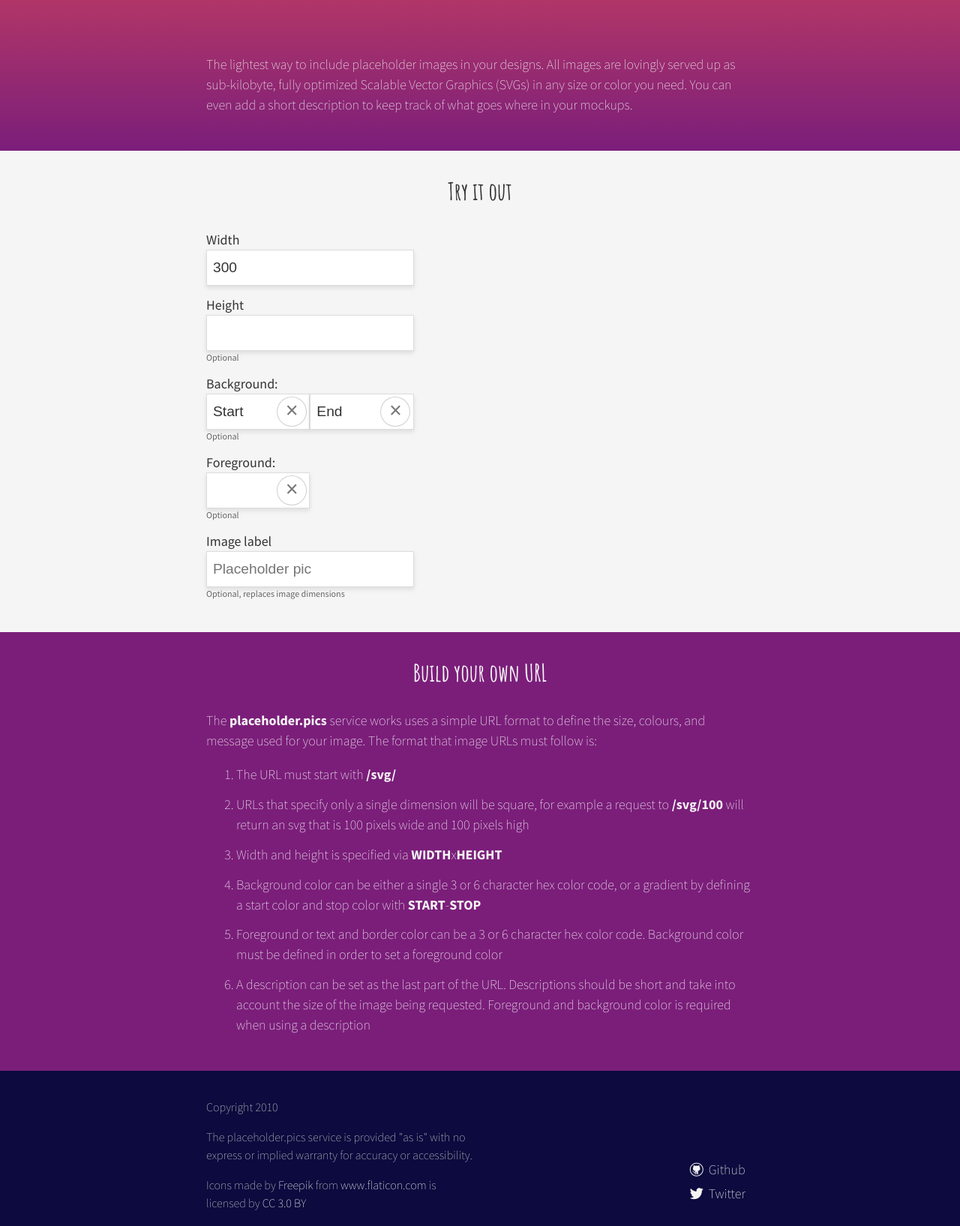
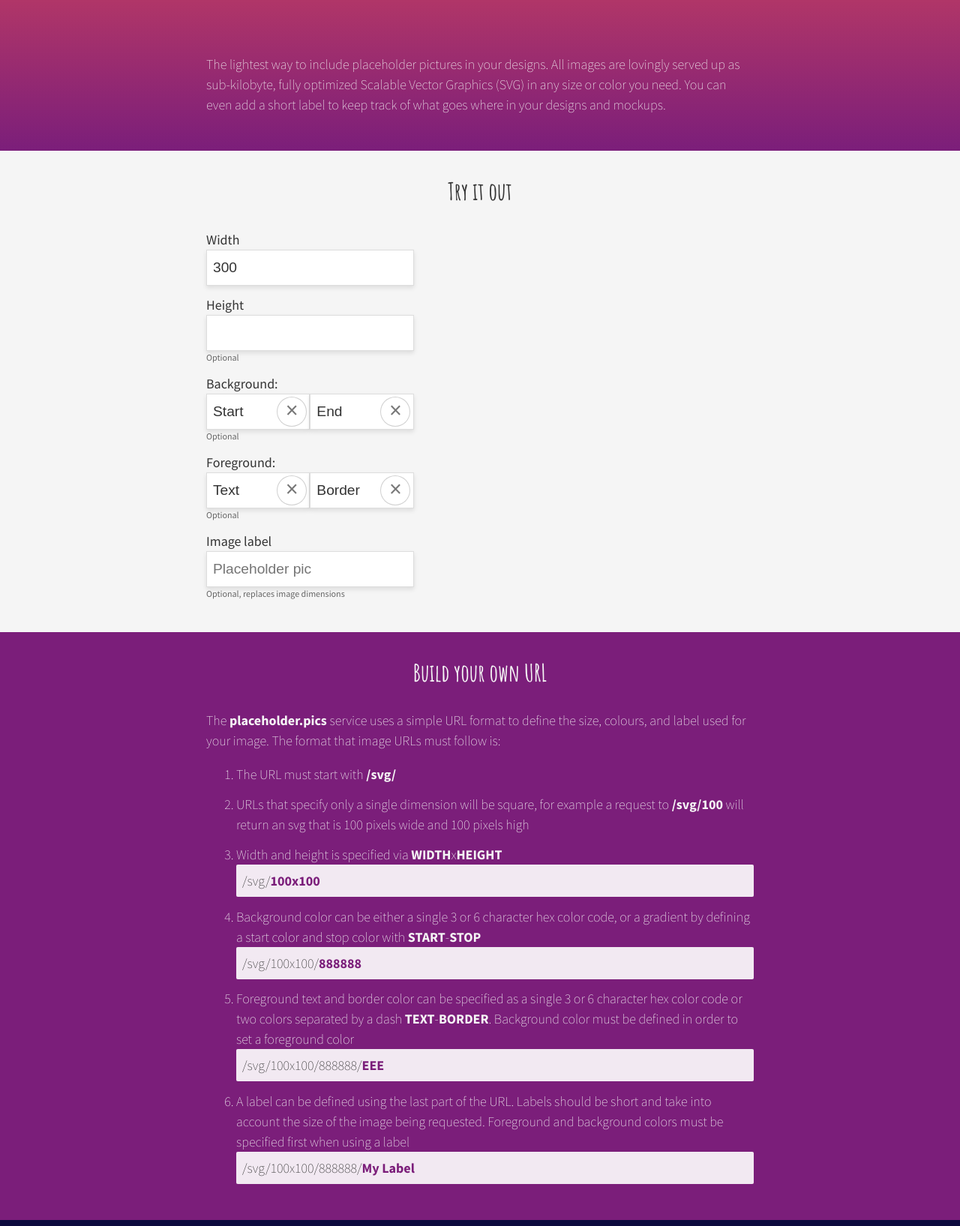
Before and after one commit to bezzer/svg-placeholder, a website: page www/index.html in a window 1280 px wide. Shown: the part 276-1911 px from the top of the page at 75% size. Drawn offline with Linux system fonts and the light colour scheme; files that its build step writes are made by us from their sources.

Commit message:
Add separate text and border color. Add URL encoding of image label

```diff
--- a/www/css/site.css
+++ b/www/css/site.css
@@ -177,6 +177,21 @@ h2 {
   font-size: 1rem;
   color: #CCC;
 }
+.code {
+  color: #333;
+  background-color: rgba(255,255,255,0.9);
+  padding: 0.5rem;
+  border-radius: 2px;
+  display: block;
+  width: auto;
+}
+.code .highlight {
+  color: #7B1E7A;
+  font-weight: bold;
+}
+.code pre {
+  margin: 0;
+}
 
 @media only screen and (max-width:480px) {
   .pics-social, .pics-disclaimer {
--- a/www/index.html
+++ b/www/index.html
@@ -3,7 +3,7 @@
     <head>
        <title>Placeholder pics</title>
        <meta name=viewport content="width=device-width, initial-scale=1">
-       <meta name="description" content="Placeholder pics is the lightest way to include placeholder images in your designs" />
+       <meta name="description" content="Placeholder pics is the lightest way to include placeholder images in your designs using Scalable Vector Graphics (SVG)" />
        <!-- Twitter Card data -->
        <meta name="twitter:card" content="Placeholder pics, sub kilobyte placeholder images">
        <meta name="twitter:site" content="@bezzerbud">
@@ -34,11 +34,11 @@
             <h1><i class="icon-photo"></i> placeholder.pics</h1>
             <div class="pics-container pics-info">
                 <p>
-                    The lightest way to include placeholder images in your designs.
+                    The lightest way to include placeholder pictures in your designs.
                     All images are lovingly served up as sub-kilobyte, fully optimized
-                    Scalable Vector Graphics (SVGs) in any size or color you need.
-                    You can even add a short description to keep track of what goes
-                    where in your mockups.
+                    Scalable Vector Graphics (SVG) in any size or color you need.
+                    You can even add a short label to keep track of what goes
+                    where in your designs and mockups.
                 </p>
             </div>
         </div>
@@ -64,8 +64,9 @@
                     </div>
                     <div class="pics-input color">
                         <label for="foreground">Foreground: </label>
-                        <input type="hidden" value="" id="foreground">
-                        <button class="foreground jscolor {valueElement: 'foreground', required:false}"><span class="clear">&#215;</span></button>
+                        <input type="hidden" value="" id="foregroundText">
+                        <input type="hidden" value="" id="foregroundBorder">
+                        <button class="foregroundText jscolor {valueElement: 'foregroundText', required:false}">Text<span class="clear">&#215;</span></button><button class="foregroundBorder jscolor {valueElement: 'foregroundBorder', required:false}">Border<span class="clear">&#215;</span></button>
                         <span class="optional">Optional</span>
                     </div>
                     <div class="pics-input">
@@ -82,16 +83,20 @@
         <div class="pics-about">
             <div class="pics-container">
                 <h2>Build your own URL</h2>
-                <p>The <strong>placeholder.pics</strong> service works uses a simple URL format to define the size, colours, and message used for your image.
+                <p>The <strong>placeholder.pics</strong> service uses a simple URL format to define the size, colours, and label used for your image.
                    The format that image URLs must follow is:
                 </p>
                 <ol>
                     <li>The URL must start with <strong>/svg/</strong></li>
                     <li>URLs that specify only a single dimension will be square, for example a request to <strong>/svg/100</strong> will return an svg that is 100 pixels wide and 100 pixels high</li>
-                    <li>Width and height is specified via <strong>WIDTH</strong>x<strong>HEIGHT</strong></li>
-                    <li>Background color can be either a single 3 or 6 character hex color code, or a gradient by defining a start color and stop color with <strong>START</strong>-<strong>STOP</strong></li>
-                    <li>Foreground or text and border color can be a 3 or 6 character hex color code. Background color must be defined in order to set a foreground color</li>
-                    <li>A description can be set as the last part of the URL. Descriptions should be short and take into account the size of the image being requested. Foreground and background color is required when using a description</li>
+                    <li>Width and height is specified via <strong>WIDTH</strong>x<strong>HEIGHT</strong>
+                    <div class="code">/svg/<span class="highlight">100x100</span></div></li>
+                    <li>Background color can be either a single 3 or 6 character hex color code, or a gradient by defining a start color and stop color with <strong>START</strong>-<strong>STOP</strong>
+                    <div class="code">/svg/100x100/<span class="highlight">888888</span></div></li>
+                    <li>Foreground text and border color can be specified as a single 3 or 6 character hex color code or two colors separated by a dash <strong>TEXT</strong>-<strong>BORDER</strong>. Background color must be defined in order to set a foreground color
+                    <div class="code">/svg/100x100/888888/<span class="highlight">EEE</span></div></li>
+                    <li>A label can be defined using the last part of the URL. Labels should be short and take into account the size of the image being requested. Foreground and background colors must be specified first when using a label
+                    <div class="code">/svg/100x100/888888/<span class="highlight">My Label</span></div></li>
                 </ol>
             </div>
         </div>
```
Also changed, not shown: www/js/site.js (+12 -6 lines), 1 other file.
